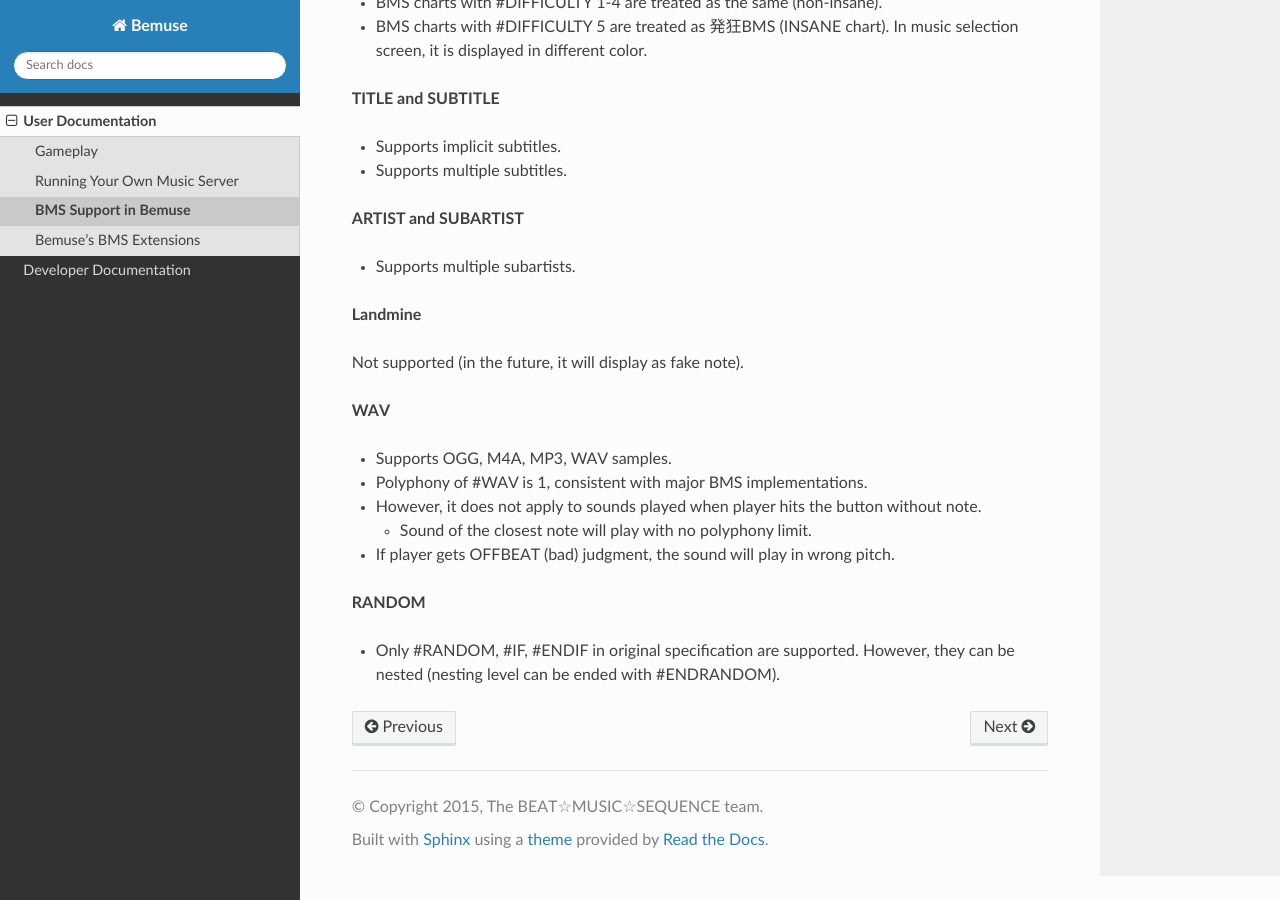
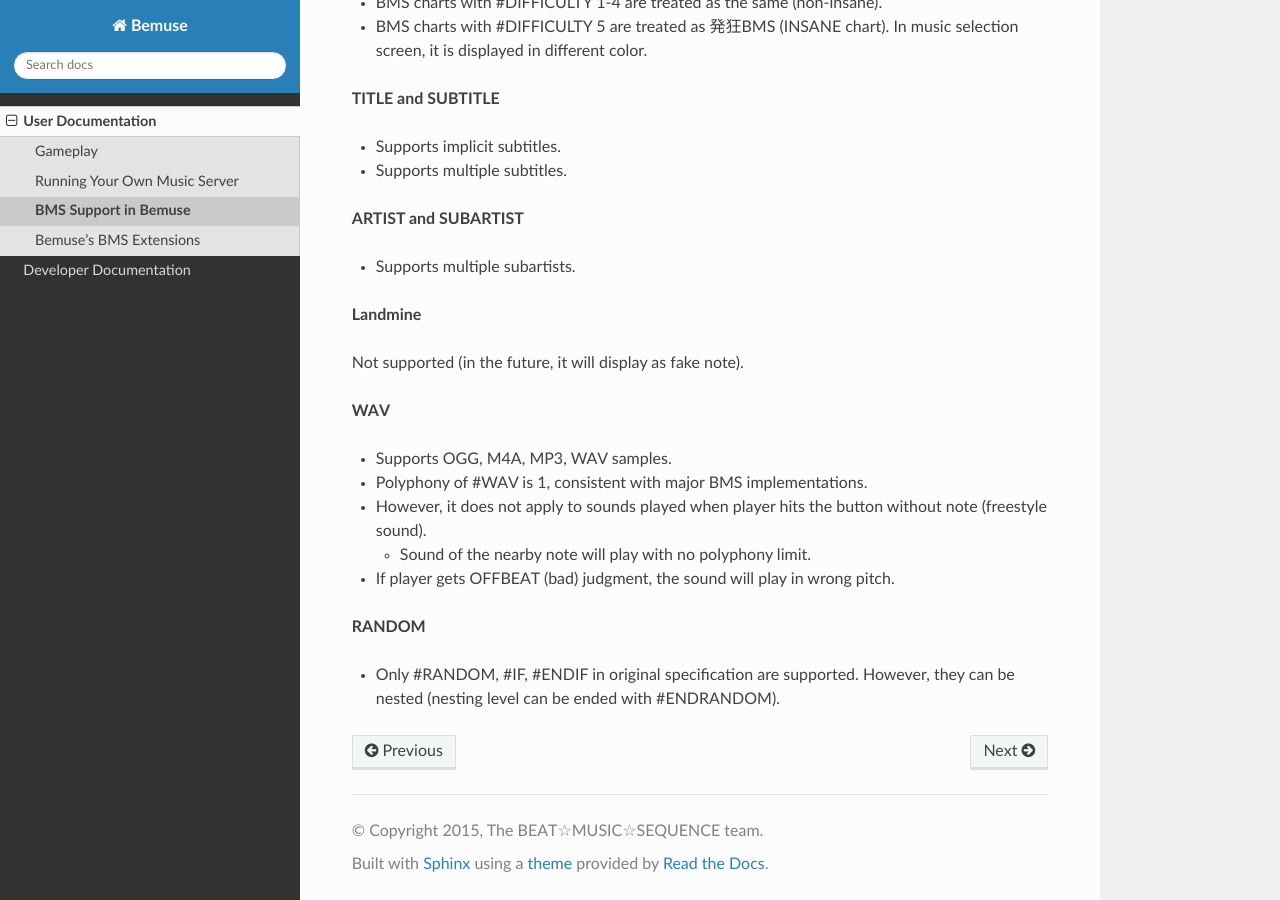
Before and after one commit to bemusic/bemuse, a Sphinx documentation site: the page built from docs/users/bms-support.rst, in a window 1280 px wide and 900 px high, scrolled down 985 px. Built offline with Sphinx 7.4.7 and the Read the Docs theme 2.0.0, drawn with Linux system fonts in a browser that asks for light colours; pages that are not in the unit, such as notebooks, are missing from menus; some of the changed text lies outside the part shown.

Commit message:
docs(bms-support): update document support with changes from #186

```diff
--- a/docs/users/bms-support.rst
+++ b/docs/users/bms-support.rst
@@ -62,9 +62,9 @@
 -  Supports OGG, M4A, MP3, WAV samples.
 -  Polyphony of #WAV is 1, consistent with major BMS implementations.
 -  However, it does not apply to sounds played when player hits the
-   button without note.
+   button without note (freestyle sound).
 
-   -  Sound of the closest note will play with no polyphony limit.
+   -  Sound of the nearby note will play with no polyphony limit.
 
 -  If player gets OFFBEAT (bad) judgment, the sound will play in wrong
    pitch.
```
Also changed, not shown: other parts of docs/users/bms-support.rst (+1 -1 lines).
